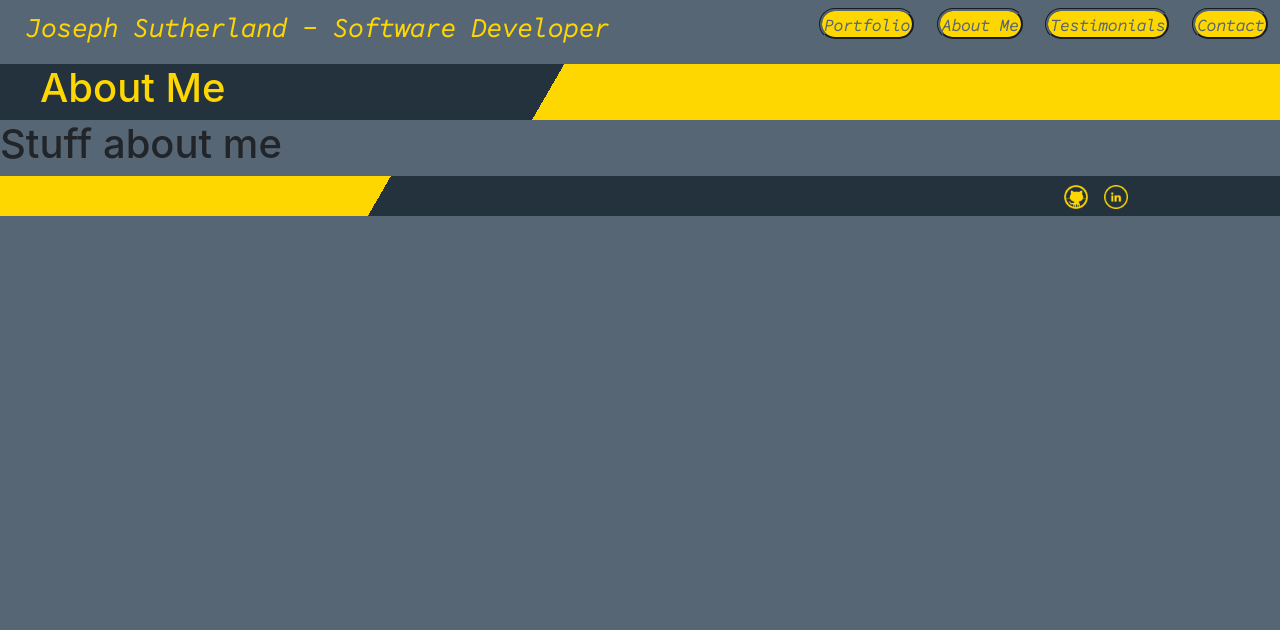
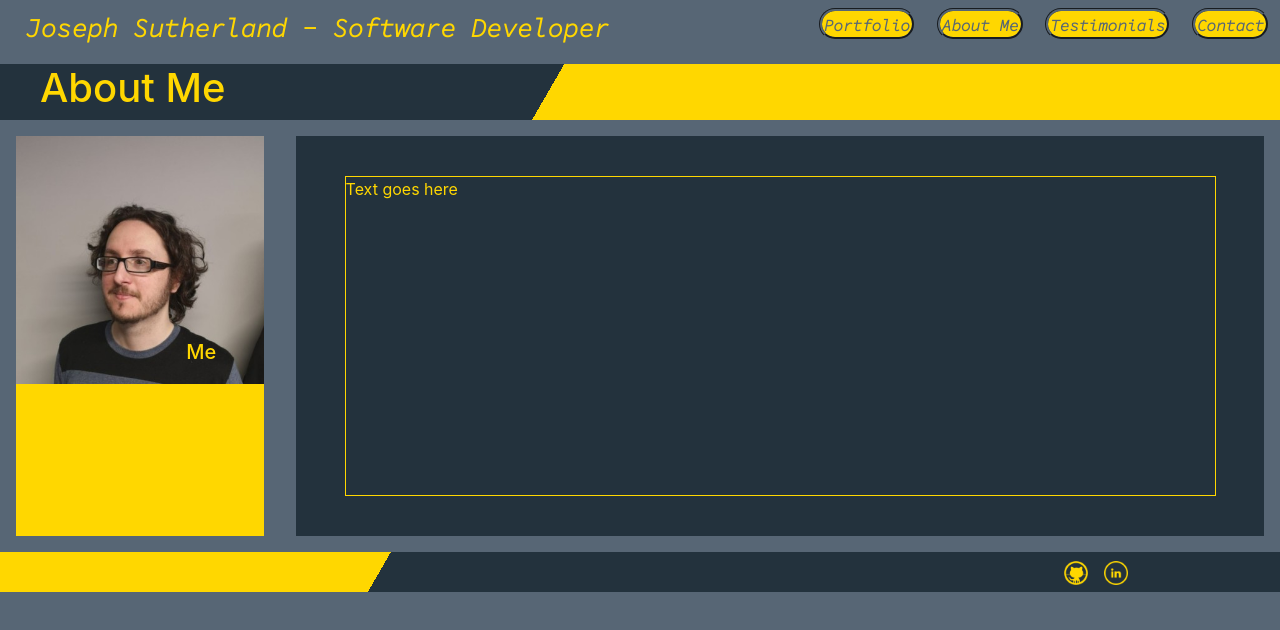
Before and after one commit to onitwin/portfoilio, a React (Create React App) app: page /about in a window 1280 px wide. Shown: the top 630 px of the page. Built offline with nearby package versions, Linux system fonts and the light colour scheme.

Commit message:
layout structure complete main view

```diff
--- a/src/container/AboutMe.js
+++ b/src/container/AboutMe.js
@@ -1,16 +1,17 @@
 import React from 'react'
 import PageHeader from "../pageHeaders/PageHeader"
 import MyBackground from "../me/MyBackground"
+import "../me/myBackgroundStyle.scss"
 
 
 const AboutMe=()=>{
 
 
   return(
-    <>
+    <div className="about-me-container">
     <PageHeader title="About Me"/>
     <MyBackground/>
-    </>
+    </div>
   )
 }
 
--- a/src/index.scss
+++ b/src/index.scss
@@ -39,6 +39,8 @@ html{
     color:$detailColor;
     margin-left: 1em;
   }
+
+
 }
 
 
--- a/src/me/MyBackground.js
+++ b/src/me/MyBackground.js
@@ -5,7 +5,21 @@ const MyBackground=()=>{
 
 
   return(
-    <h1>Stuff about me</h1>
+    <div className="background-page-wrapper">
+    <div className="about-me-sidebar">
+    <div className="image-wrapper">
+    <img className="sidebar-image" src ="images/me.jpeg"/>
+    <figcaption className="about-tag">
+    <h5>Me</h5>
+    </figcaption>
+    </div>
+    </div>
+    <main className="article-wrap">
+    <article className="about-me-text">
+    Text goes here
+    </article>
+    </main>
+    </div>
   )
 }
 
--- /dev/null
+++ b/src/me/myBackgroundStyle.scss
@@ -0,0 +1,57 @@
+@import '../index.scss';
+
+
+.about-me-container{
+width:100%;
+height:100%;
+display: block;
+.background-page-wrapper{
+  display: inline-flex;
+  width:100%;
+  .about-me-sidebar{
+    margin: 1em;
+    display: block;
+    width:20%;
+    height: 50vh;
+    background-color: $detailColor;
+    .image-wrapper{
+      position: relative;
+      .sidebar-image{
+      display: block;
+      margin-left: auto;
+      margin-right: auto;
+      background-color:$background;
+      width:100%;
+      margin-bottom: 0;
+      padding: 0;
+      }
+      .about-tag{
+        display:flex;
+        position:absolute;
+        color: $detailColor;
+        font-size:1.5em;
+        width:100%;
+        justify-content: flex-end;
+        align-items: center;
+        padding-right: 2em;
+        bottom: 5%;
+      }
+    }
+
+  }
+  .article-wrap{
+    background-color: $darkBackground;
+    width:78%;
+    margin: 1em;
+    display: flex;
+    justify-content: center;
+    align-items: center;
+    .about-me-text{
+      border:1px solid gold;
+      width:90%;
+      height: 80%;
+      color: $detailColor;
+    }
+  }
+}
+}
--- a/src/project/projectstyle.scss
+++ b/src/project/projectstyle.scss
@@ -2,17 +2,6 @@
 
 .portfolio-container{
   display: block;
-  .portfolio-header-wrapper{
-    background:linear-gradient(120deg,$darkBackground 43%, $detailColor 43%);
-    width:100%;
-    display: inline-flex;
-    justify-content: flex-start;
-    align-items: center;
-
-    .portfolio-header{
-      color:$detailColor;
-    }
-  }
   .portfolio-description{
     color: $detailColor;
     display: flex;
@@ -127,16 +116,6 @@
 
   .portfolio-container{
     display: block;
-    .portfolio-header-wrapper{
-      background:linear-gradient(120deg,$darkBackground 70%, $detailColor 70%);
-      justify-content: flex-start;
-      .portfolio-header{
-        margin-bottom:.2em;
-        padding-left: .2em;
-        font-size: 2em;
-        font-weight: bold;
-      }
-    }
     .portfolio-description{
       text-align: center;
       font-size:1.5em;
```
